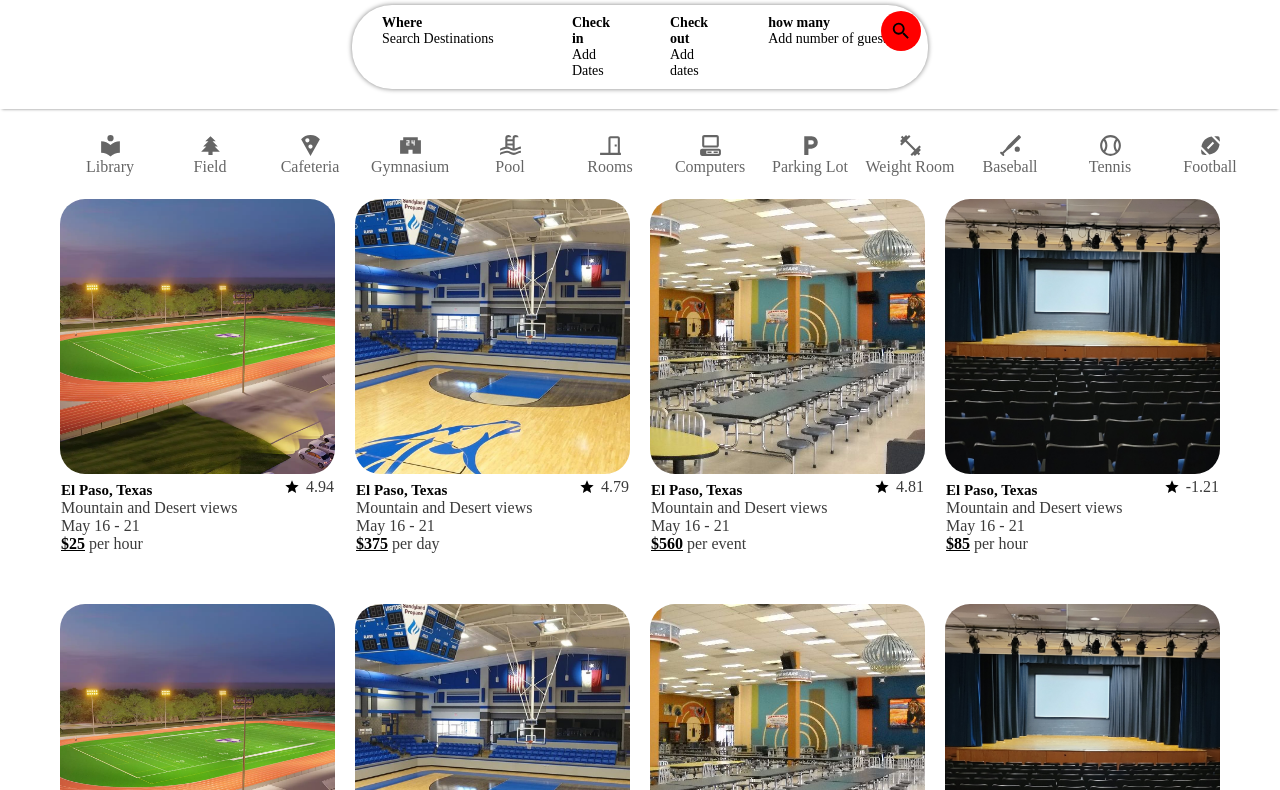
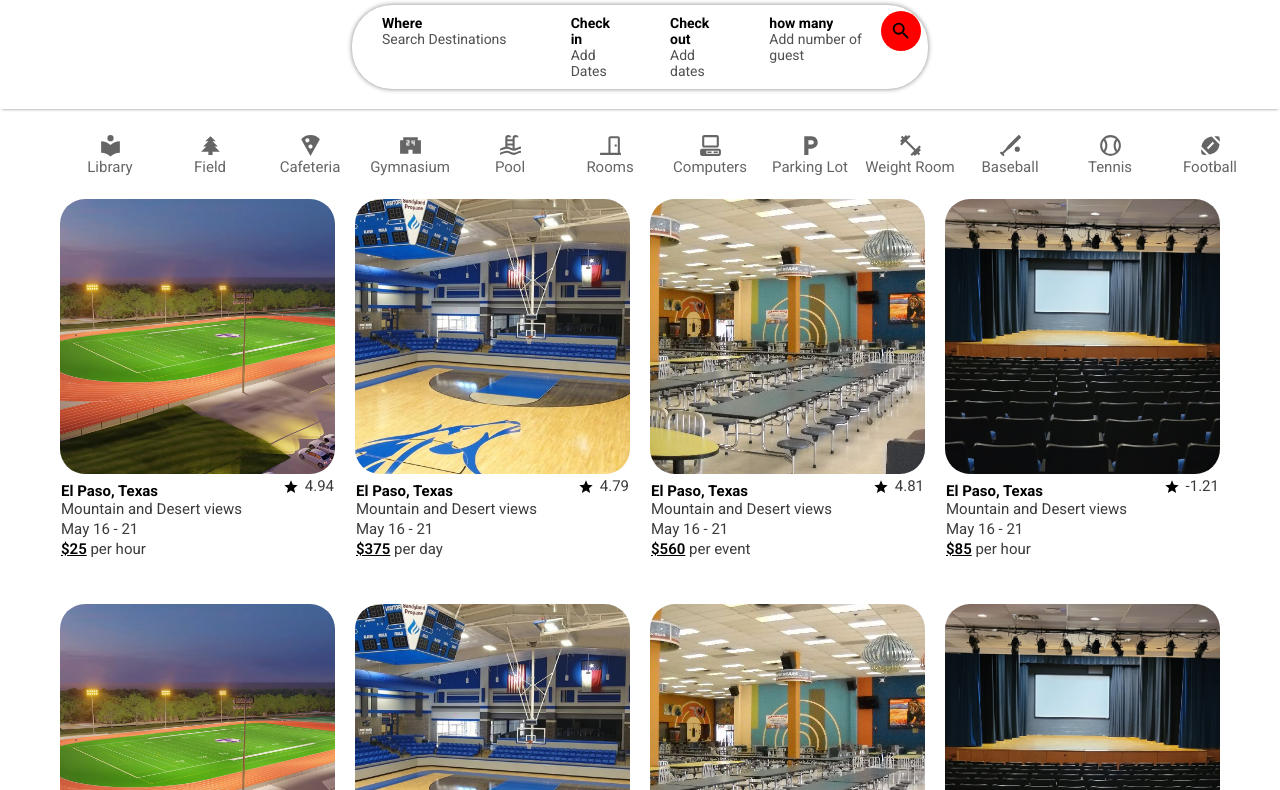
Before and after one commit to KaimusX/X-it, a plain HTML site: page src/frontend/renter-site/index.html in a window 1280 px wide. Shown: the part 75-865 px from the top of the page. Drawn offline with Linux system fonts and the light colour scheme.

Commit message:
make font roboto and adjust font size and spacing

```diff
--- a/src/frontend/renter-site/index.html
+++ b/src/frontend/renter-site/index.html
@@ -5,6 +5,10 @@
     <meta name="viewport" content="width=device-width, initial-scale=1.0">
     <title>name of site</title>
     <link rel="stylesheet" href="style.css">
+
+    <link rel="preconnect" href="https://fonts.googleapis.com">
+    <link rel="preconnect" href="https://fonts.gstatic.com" crossorigin>
+    <link href="https://fonts.googleapis.com/css2?family=Roboto:ital,wght@0,100..900;1,100..900&display=swap" rel="stylesheet">
 </head>
 <body>
 
--- a/src/frontend/renter-site/style.css
+++ b/src/frontend/renter-site/style.css
@@ -4,7 +4,12 @@
     box-sizing: border-box;
     border: none;
     outline: none;
+
+    font-family: "Roboto", sans-serif;
+    font-optical-sizing: auto;
 }
+
+
 
 img{
     display: block;
@@ -81,6 +86,7 @@ main{
 
 .search p{
     font-size: 14px;
+    color: rgb(80, 80, 80);
 }
 
 .search > div{
@@ -124,6 +130,7 @@ main{
     margin-top: 20px;
     padding-left: 60px;
     padding-right: 60px;
+    font-size: 15px;
 }
 
 .categorySection > div{
@@ -196,6 +203,8 @@ main{
 
 .listing p{
     color: rgb(59, 59, 59);
+    font-size: 15px;
+    margin-bottom: 2px;
 }
 
 .listing p span{
```
